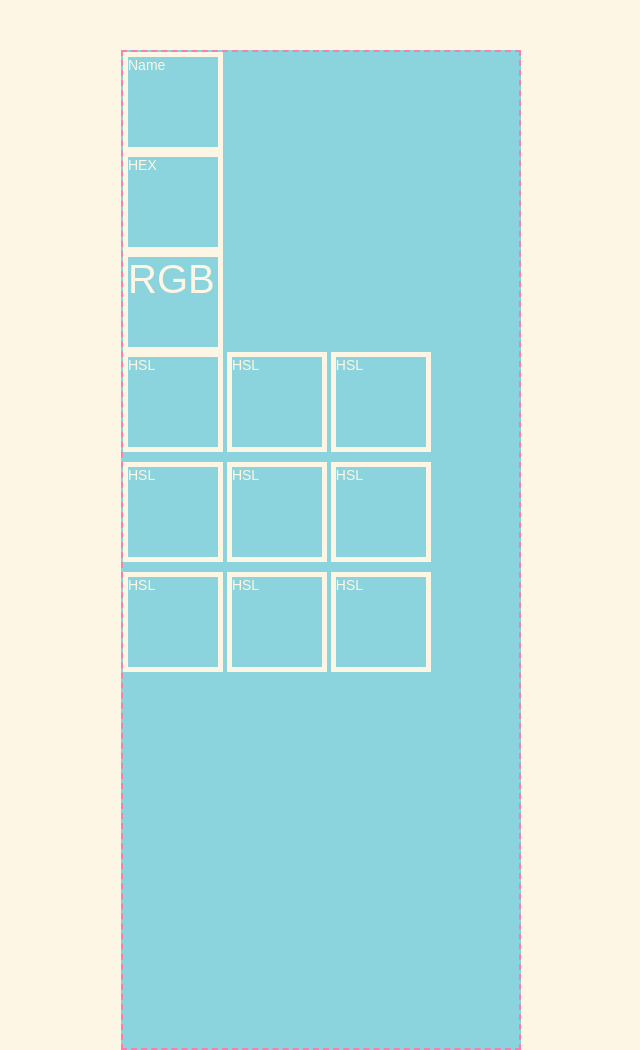
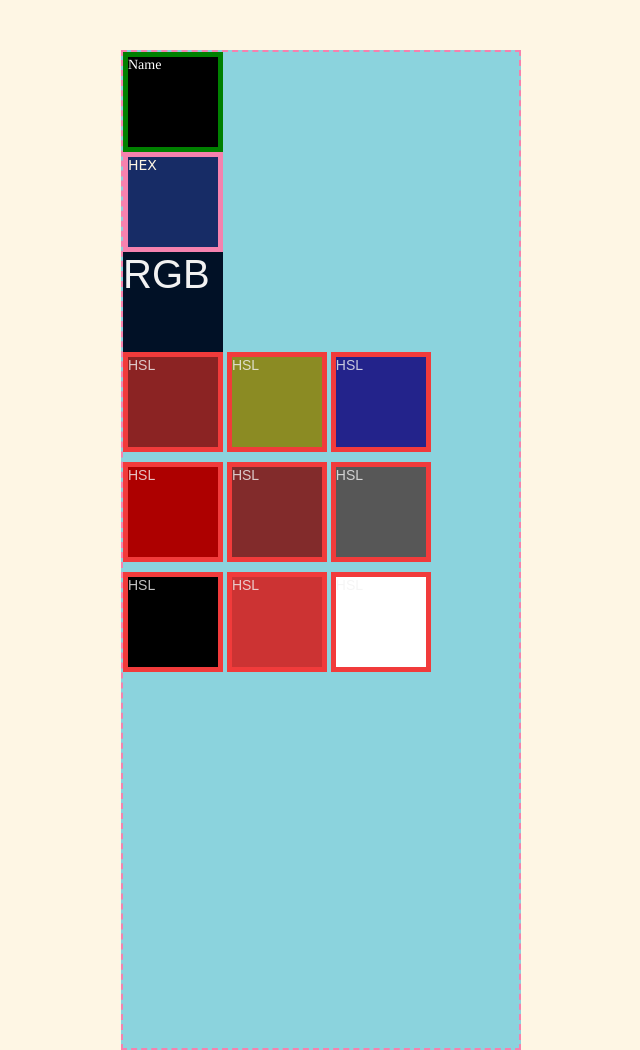
Before and after one commit to mcdadeaine/hw11, a plain HTML site: page index.html in a window 1280 px wide. Shown: the whole page, without its empty margins (319-959 px from the left). Drawn offline with Linux system fonts and the light colour scheme.

Commit message:
added colors+font

```diff
--- a/style.css
+++ b/style.css
@@ -1,4 +1,7 @@
-
+@font-face {
+font-family: "fright";
+src: url("https://www.dafont.com/fright-maiden.font");
+}
 
 * {
   margin: 0;
@@ -31,60 +34,62 @@ p{
 }
 
 .name {
-  background-color: ;
-  color: ;
-  border: 5px solid ;
+  font-family: times, serif;
+  background-color: black;
+  color: white;
+  border: 5px solid green;
 }
 
 .hex {
-  background-color: ;
-  color: ;
-  border: 5px solid ;
+  background-color: #172c66;
+  color: #fef6e4;
+  border: 5px solid  #f582ae;
+  font-family: cursive;
 }
 
 .rgb {
-  background-color: ;
-  color: ;
-  border: 5px solid ;
+  background-color: rgb(1, 17, 38);
+  color: rgb(242, 242, 242);
+  border: 5px solid solid rgb(64, 115, 68);
   font-size: 40px;
 }
 
 .hsl {
-  background-color: ;
-  color: ;
-  border: 5px solid ;
+  background-color: hsl(0, 60%, 34%);
+  Color: hsla(0, 0%, 95%, .8);
+  border: 5px solid hsl(0, 87%, 59%);
 }
 
 .hue1 {
-  background-color: ;
+  background-color: hsl(60, 60%, 34%);
 }
 
 .hue2 {
-  background-color: ;
+  background-color: hsl(240, 60%, 34%);
 }
 
 .sat1 {
-  background-color: ;
+  background-color:  hsl(0, 100%, 34%);
 }
 
 .sat2 {
-  background-color: ;
+  background-color: hsl(0, 50%, 34%);
 }
 
 .sat3 {
-  background-color: ;
+  background-color: hsl(0, 0%, 34%)
 }
 
 .light1{
-  background-color: ;
+  background-color: hsl(0, 60%, 0%);
 }
 
 .light2{
-  background-color: ;
+  background-color: hsl(0, 60%, 50%);
 }
 
 .light3{
-  background-color: ;
+  background-color: hsl(0, 60%, 100%);
 }
 
 .row {
```
